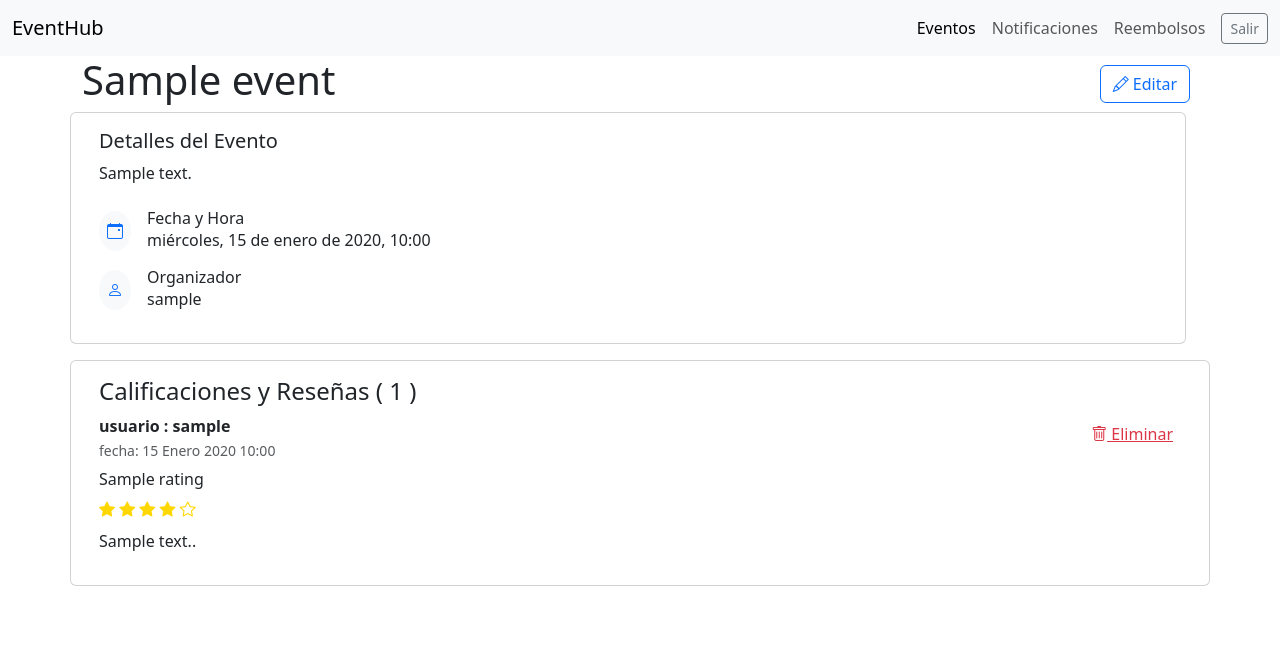
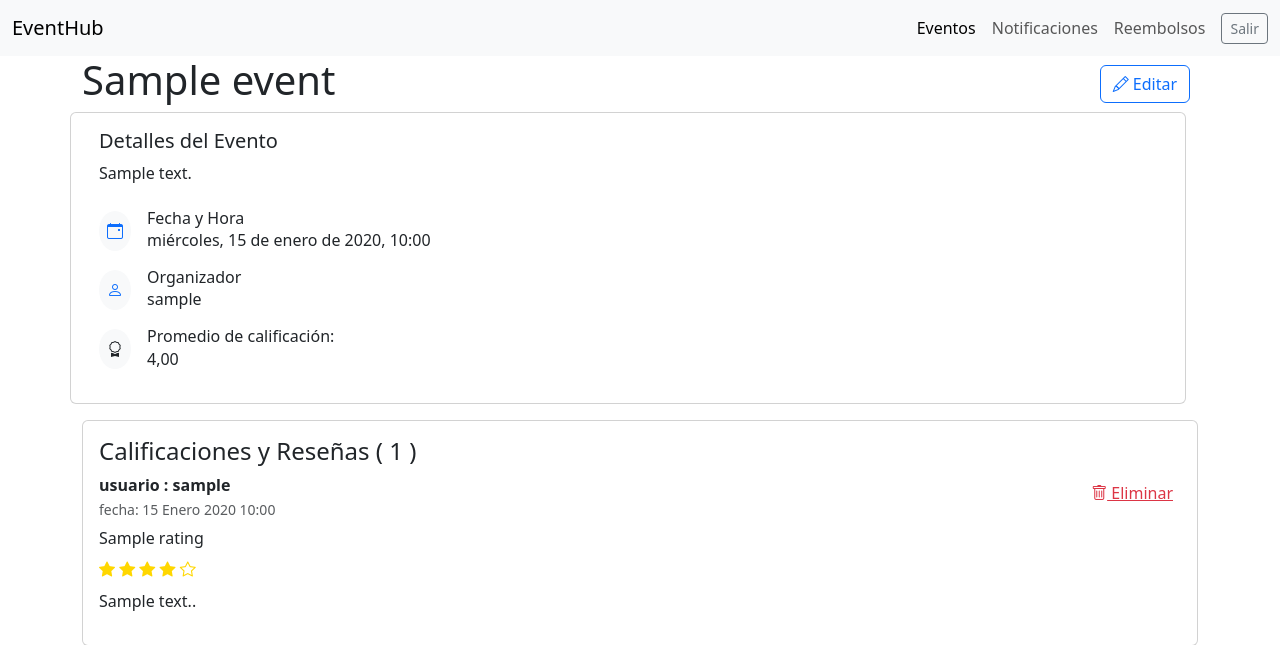
Before and after one commit to witcher-252/eventhub, a Django app: page /events/1/ in a window 1280 px wide. Shown: the top 645 px of the page. Run offline with Django 5.2, Linux system fonts and the light colour scheme; a user stored in the database is signed in; tables that the repository leaves empty hold one stand-in row (values such as "Sample post"); parts of the project's set-up code (start-up, migrations or seed data) failed here and were passed over.

Commit message:
Visualización del promedio de calificaciones en el detalle del evento para organizadores

```diff
--- a/app/models.py
+++ b/app/models.py
@@ -1,7 +1,7 @@
 from django.contrib.auth.models import AbstractUser
 from django.core.validators import MaxValueValidator, MinValueValidator
 from django.db import models
-
+from django.db.models import Avg
 
 # === MODELOS PARA USERs ===
 class User(AbstractUser):
@@ -77,6 +77,8 @@ class Event(models.Model):
 
         self.save()
 
+    def promedio_rating(self):
+        return self.organized_ratings.aggregate(promedio=Avg('rating'))['promedio'] or 0
 
 # === MODELOS PARA COMMENTs ===
 class Comment(models.Model):
--- a/app/templates/app/event_detail.html
+++ b/app/templates/app/event_detail.html
@@ -48,6 +48,17 @@
                             <p class="mb-0">{{ event.organizer }}</p>
                         </div>
                     </div>
+                    {% if user_is_organizer %}
+                    <diqv class="d-flex align-items-center mb-3">
+                        <div class="bg-light rounded-circle p-2 me-3">
+                            <i class="bi bi-award"></i>
+                        </div>
+                        <div>
+                            <h6 class="mb-0">Promedio de calificación:</h6>
+                            <p class="mb-0"> {{ event.promedio_rating|floatformat:2 }}</p>
+                        </div>
+                    </div>
+                    {% endif %}
                 </div>
             </div>
         </div>
```
